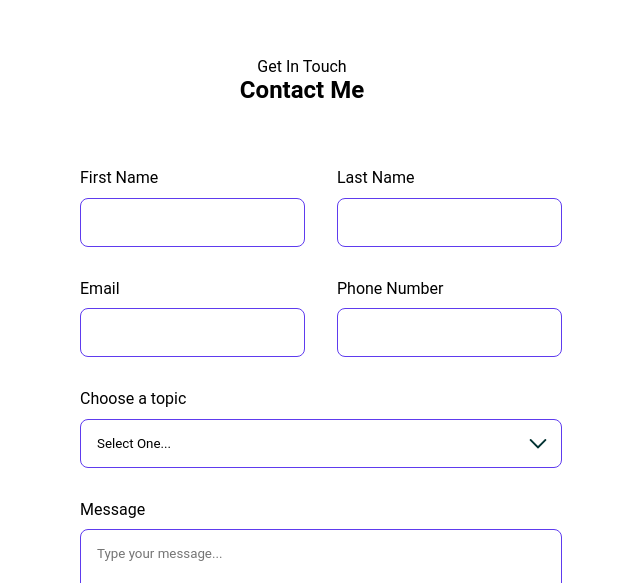
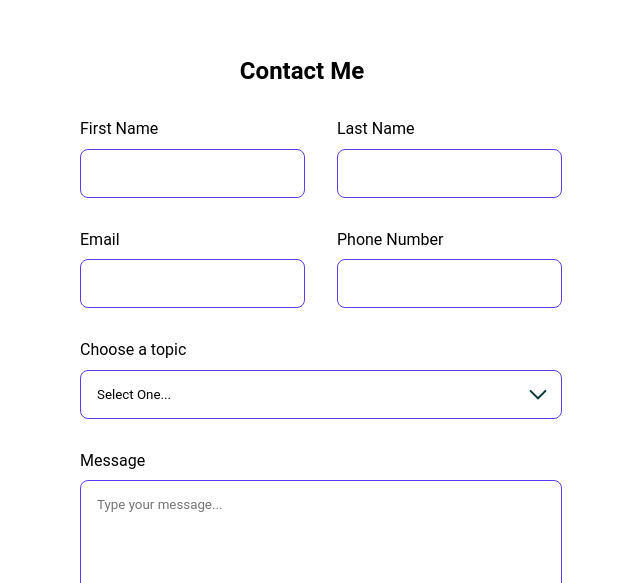
Before and after one commit to sethezgreen/personal-portfolio, a React (Vite) app: page / in a window 1280 px wide. Shown: the part 2397-2980 px from the top of the page, without its empty margins (338-978 px from the left). Built offline with nearby package versions, Linux system fonts and the light colour scheme.

Commit message:
updating contact form and styling

```diff
--- a/src/components/Contact/Contact.css
+++ b/src/components/Contact/Contact.css
@@ -6,7 +6,7 @@
     justify-content: center;
     align-items: center;
     text-align: center;
-    gap: 64px;
+    gap: 34px;
     height: fit-content;
 }
 
--- a/src/components/Contact/Contact.jsx
+++ b/src/components/Contact/Contact.jsx
@@ -4,10 +4,7 @@ import './Contact.css'
 const Contact = () => {
     return (
         <section className="contact--section" id="contact">
-            <div>
-                <p className="sub--title">Get In Touch</p>
                 <h2>Contact Me</h2>
-            </div>
             <form className="contact--form--container">
                 <div className="container">
                 <label htmlFor="first-name" className="contact--label">
```
